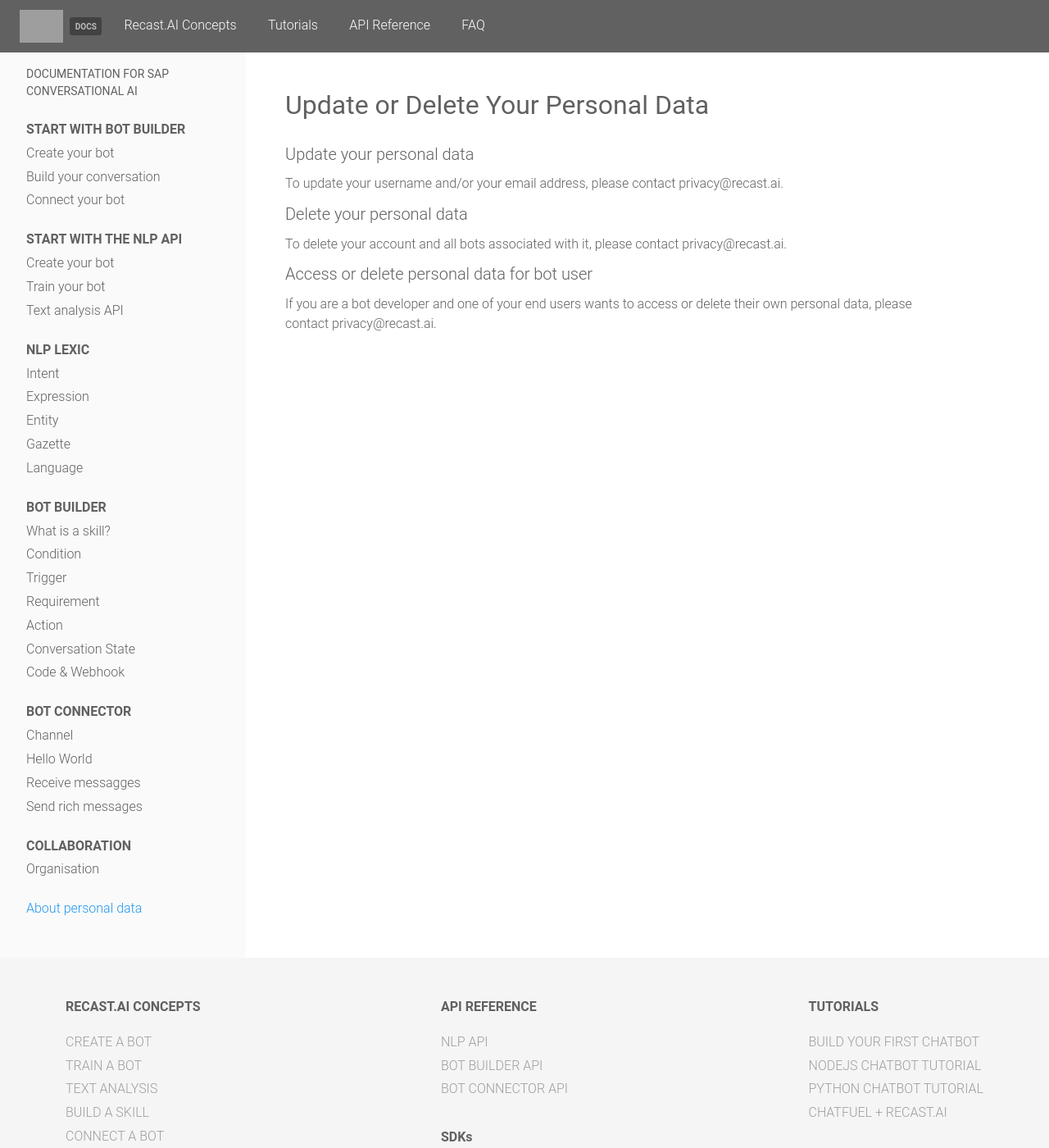
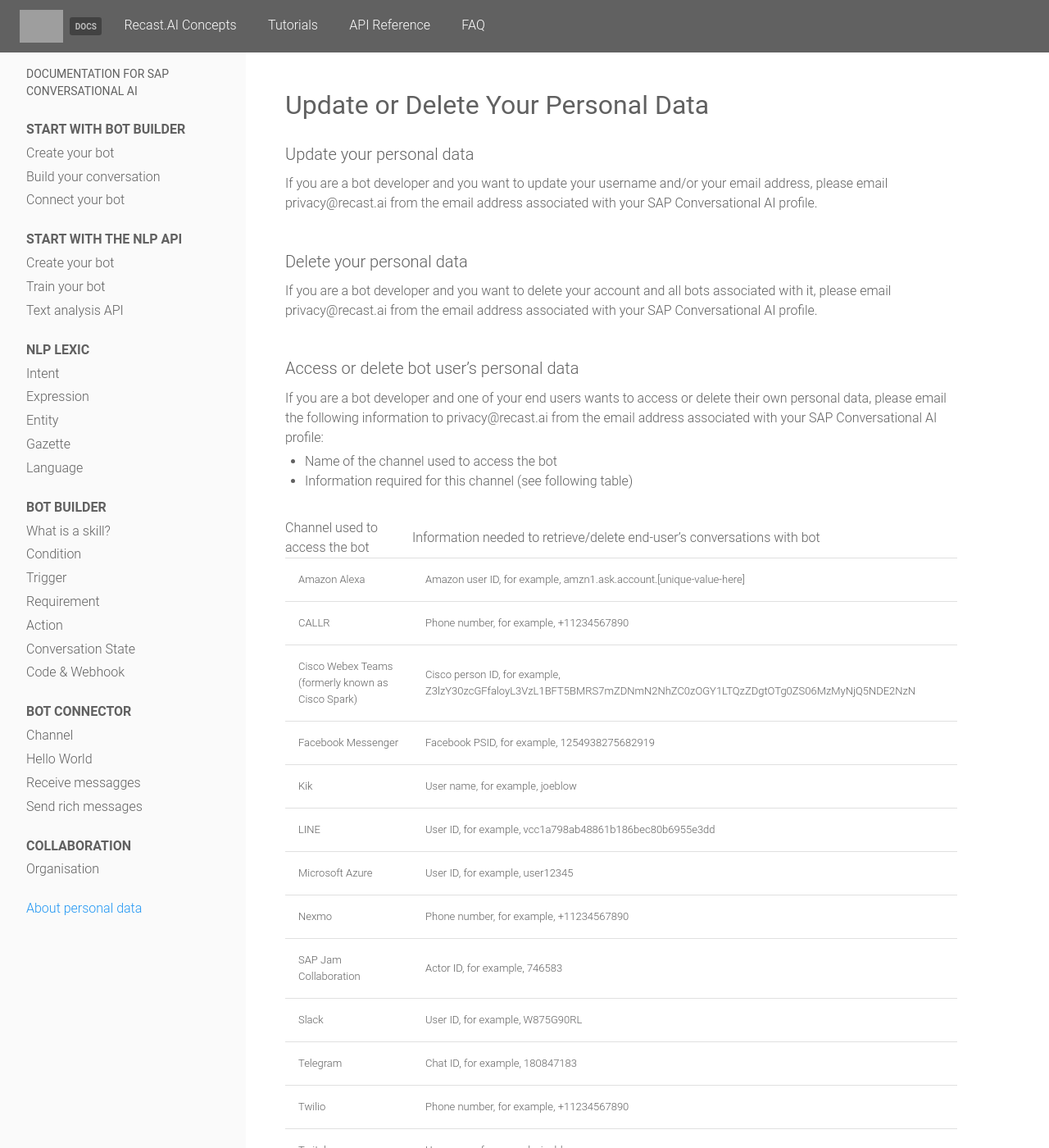
Before and after one commit to SAP-archive/docs, a Jekyll site: the page built from personal_data.md, in a window 1280 px wide and 1400 px high. Shown: the whole window at 82% size. Built offline with Jekyll 4.4.1, drawn with Linux system fonts in a browser that asks for light colours; nearby versions of some CDN libraries; a style sheet for code colours, icons or effects is not loaded; some of the changed text lies outside the part shown; grey boxes are pictures that could not be loaded.

Commit message:
upd(core) improve personal data information

```diff
--- a/personal_data.md
+++ b/personal_data.md
@@ -4,14 +4,40 @@
 permalink: /personal-data/
 ---
 
+
 ### Update your personal data
 
-To update your username and/or your email address, please contact privacy@recast.ai.
+If you are a bot developer and you want to update your username and/or your email address, please email privacy@recast.ai from the email address associated with your SAP Conversational AI profile.
+
+<br/>
 
 ### Delete your personal data
 
-To delete your account and all bots associated with it, please contact privacy@recast.ai.
+If you are a bot developer and you want to delete your account and all bots associated with it, please email privacy@recast.ai from the email address associated with your SAP Conversational AI profile.
 
-### Access or delete personal data for bot user
+<br/>
 
-If you are a bot developer and one of your end users wants to access or delete their own personal data, please contact privacy@recast.ai.
+### Access or delete bot user's personal data
+
+If you are a bot developer and one of your end users wants to access or delete their own personal data, please email the following information to privacy@recast.ai from the email address associated with your SAP Conversational AI profile:
+-   Name of the channel used to access the bot
+-   Information required for this channel \(see following table\)
+
+<br/>
+
+|Channel used to access the bot|Information needed to retrieve/delete end-user's conversations with bot|
+|------------------------------|-----------------------------------------------------------------------|
+|Amazon Alexa|Amazon user ID, for example, amzn1.ask.account.\[unique-value-here\]|
+|CALLR|Phone number, for example, +11234567890|
+|Cisco Webex Teams \(formerly known as Cisco Spark\)|Cisco person ID, for example, Z3lzY30zcGFfaloyL3VzL1BFT5BMRS7mZDNmN2NhZC0zOGY1LTQzZDgtOTg0ZS06MzMyNjQ5NDE2NzN|
+|Facebook Messenger|Facebook PSID, for example, 1254938275682919|
+|Kik|User name, for example, joeblow|
+|LINE|User ID, for example, vcc1a798ab48861b186bec80b6955e3dd|
+|Microsoft Azure|User ID, for example, user12345|
+|Nexmo|Phone number, for example, +11234567890|
+|SAP Jam Collaboration|Actor ID, for example, 746583|
+|Slack|User ID, for example, W875G90RL|
+|Telegram|Chat ID, for example, 180847183|
+|Twilio|Phone number, for example, +11234567890|
+|Twitch|User name, for example, joeblow|
+|Twitter|User name, for example, joeblow|
```
Also changed, not shown: concepts/collaboration/organisation.md (line endings or trailing spaces).
